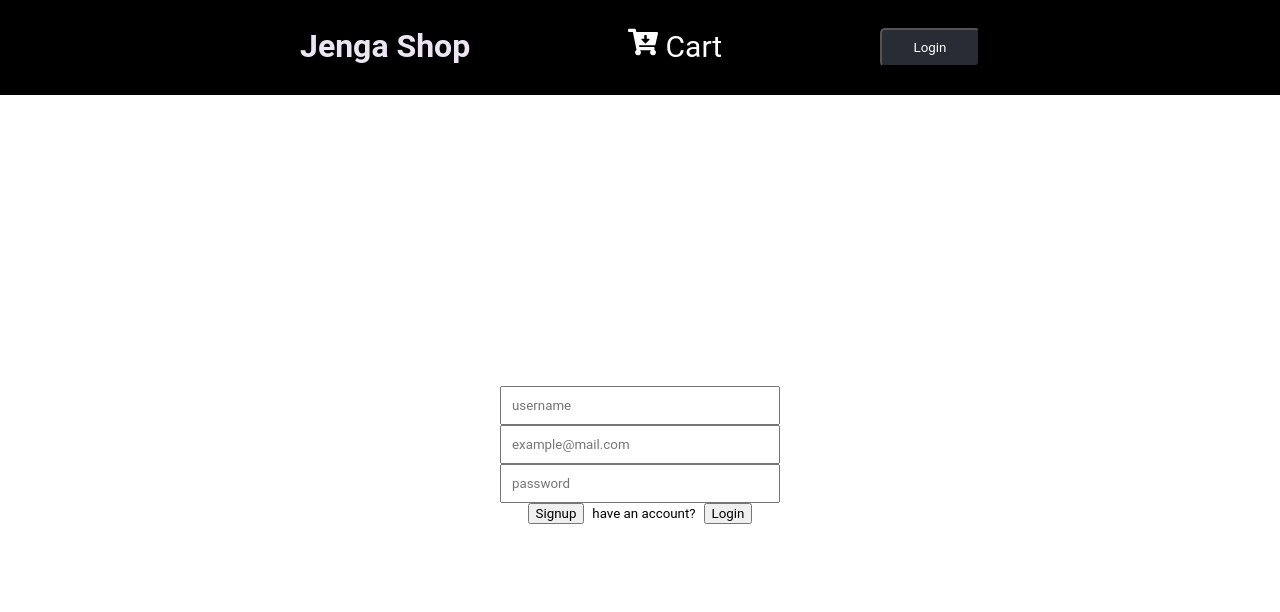
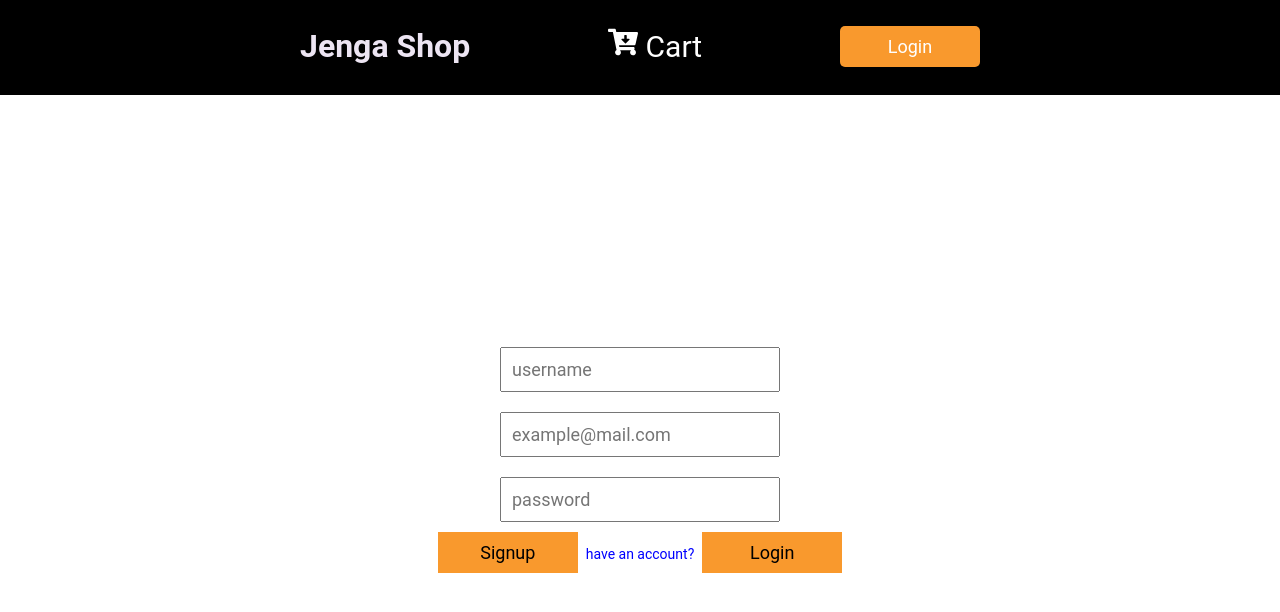
Before and after one commit to tonyoseko99/jenga-platform, a React (Create React App) app in the folder client/jenga-platform/: page /login in a window 1280 px wide. Shown: the top 612 px of the page. Built offline with nearby package versions, Linux system fonts and the light colour scheme.

Commit message:
style the login form

```diff
--- a/client/jenga-platform/src/App.css
+++ b/client/jenga-platform/src/App.css
@@ -168,6 +168,24 @@ body {
 .login-form input{
   width: 20%;
   padding: 10px;
+  margin: 10px;
+  font-size: 18px;
+}
+.login-form small{
+  font-size: 14px;
+  color: blue;
+  cursor: pointer;
+}
+.login-form button{
+  padding: 10px;
+  width: 140px;
+  font-size: 18px;
+  background: #f9992d;
+  border: none;
+}
+.login-form button:hover{
+  background: #EDE5F3;
+  color: orange;
 }
 
 /* end of login form */
```
